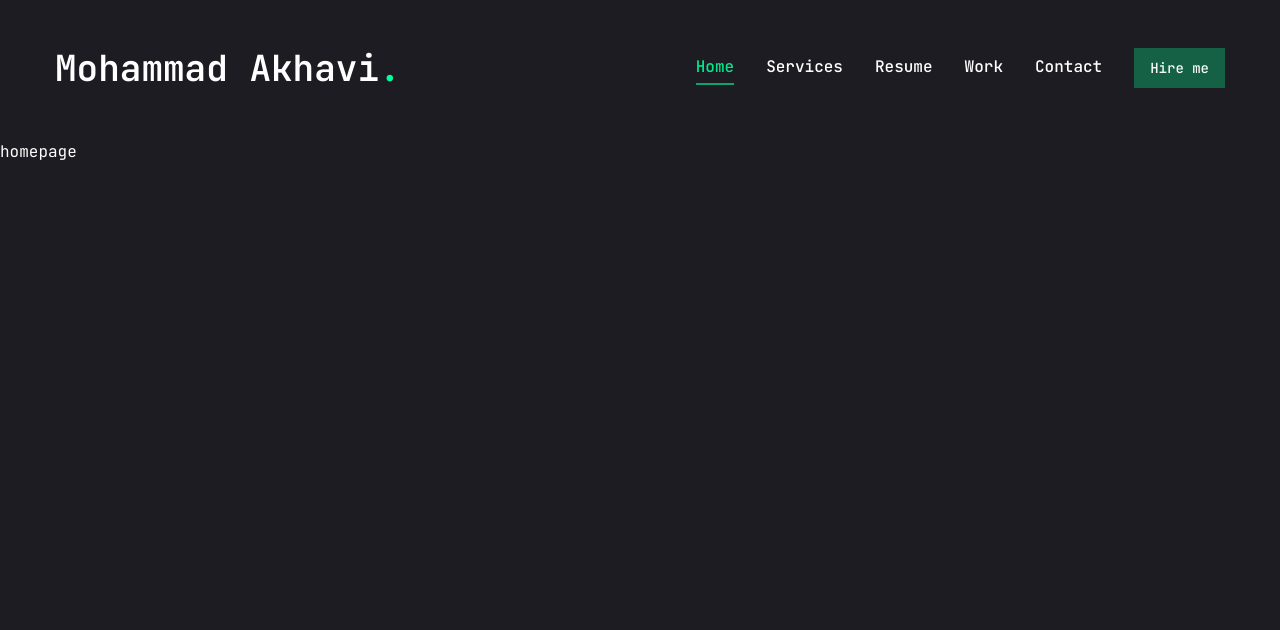
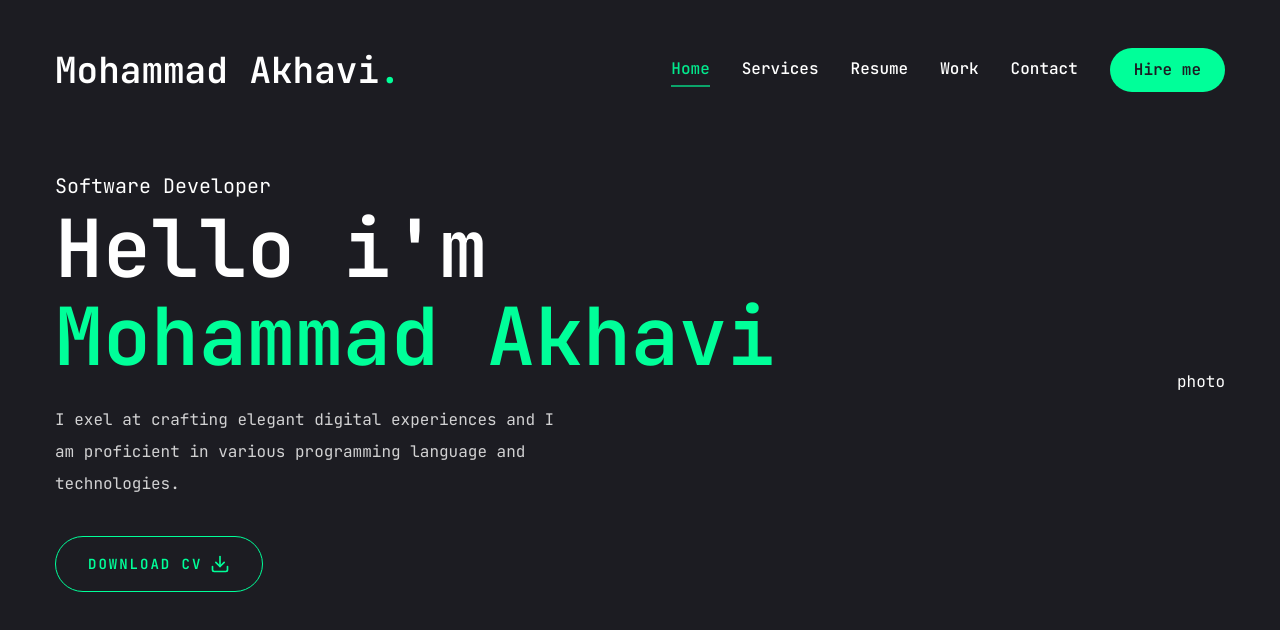
Before and after one commit to amohammad123/portfolio, a Next.js app: page / in a window 1280 px wide. Shown: the top 630 px of the page. Built offline with nearby package versions, Linux system fonts and the light colour scheme.

Commit message:
add header and header motions

```diff
--- a/app/globals.css
+++ b/app/globals.css
@@ -6,4 +6,13 @@
     body {
         @apply font-primary bg-primary text-white leading-loose
     }
+    .h1 {
+        @apply text-[48px] xl:text-[80px] leading-[1.1] font-semibold;
+    }
+    .h2 {
+        @apply text-[36px] xl:text-[48px] leading-[1.1] font-semibold;
+    }
+    .h3 {
+        @apply text-[20px] xl:text-[24px] leading-[1.1] font-semibold;
+    }
 }
--- a/app/layout.tsx
+++ b/app/layout.tsx
@@ -6,6 +6,7 @@
 // components
 import Header from "@/components/Header";
 import PageTransition from "@/components/PageTransition";
+import StairTransition from "@/components/StairTransition";
 
 const jetbrainsMono = JetBrains_Mono({
     subsets: ["latin"],
@@ -21,13 +22,10 @@
 export default function RootLayout({children,}: Readonly<{ children: React.ReactNode; }>) {
     return (
         <html lang="en">
-        <body
-            className={jetbrainsMono.variable}
-        >
+        <body className={jetbrainsMono.variable}>
         <Header/>
-        <PageTransition>
-            {children}
-        </PageTransition>
+        <StairTransition/>
+        <PageTransition>{children}</PageTransition>
         </body>
         </html>
     );
--- a/app/page.tsx
+++ b/app/page.tsx
@@ -1,7 +1,35 @@
-import Image from "next/image";
+import {Button} from "@/components/ui/button";
+import {FiDownload} from 'react-icons/fi'
 
 export default function Home() {
   return (
-    <main>homepage</main>
+    <section className={'h-full'}>
+      <div className={'container mx-auto'}>
+        <div className={'flex flex-col xl:flex-row items-center justify-between xl:py-8 xl:pb-24'}>
+
+          {/* text */}
+          <div className={'text-center xl:text-left'}>
+            <span className={'text-xl'}>Software Developer</span>
+            <h1 className={'h1 mb-6'}>Hello i'm <br/><span className={'text-accent'}>Mohammad Akhavi</span></h1>
+            <p className={'max-w-[500px] mb-9 text-white/80'}>
+              I exel at crafting elegant digital experiences and I am  proficient in various programming language
+              and technologies.
+            </p>
+          {/* btn and socials */}
+            <div>
+              <Button className={'uppercase flex items-center gap-2'}
+              size='lg'
+              variant={'outline'}
+              >
+                <span>Download CV</span>
+                <FiDownload className="text-xl"/>
+              </Button>
+            </div>
+          </div>
+          {/* photo */}
+          <div>photo</div>
+        </div>
+      </div>
+    </section>
   );
 }
--- a/components/Header.tsx
+++ b/components/Header.tsx
@@ -1,8 +1,9 @@
+'use client'
 import Link from "next/link";
 
-// components
 import Nav from "@/components/Nav";
 import {Button} from "@/components/ui/button";
+import MobileNav from "@/components/MobileNav";
 
 const Header = () => {
     return (
@@ -19,15 +20,16 @@
                 {/*  desktop nav and hire me button  */}
                 <div className="hidden xl:flex items-center gap-8">
                     <Nav/>
-                    <Link href="/contact">
-                        <Button className={'bg-accent/30 hover:bg-accent/20'}>Hire me</Button>
+                    <Link href="/">
+                        <Button>Hire me</Button>
                     </Link>
                 </div>
 
                 {/* mobile nav */}
-                <div className="xl:hidden">mobile nav</div>
+                <div className={'xl:hidden'}>
+                    <MobileNav/>
+                </div>
             </div>
-
         </header>
     );
 };
--- /dev/null
+++ b/components/MobileNav.tsx
@@ -0,0 +1,60 @@
+'use client'
+
+import {Sheet, SheetContent, SheetTrigger} from '@/components/ui/sheet'
+import {usePathname} from 'next/navigation'
+import Link from 'next/link'
+import {CiMenuFries} from 'react-icons/ci'
+
+const links = [
+    {
+        name: 'home',
+        path: '/'
+    },
+    {
+        name: 'services',
+        path: '/services'
+    },
+    {
+        name: 'resume',
+        path: '/resume'
+    },
+    {
+        name: 'work',
+        path: '/work'
+    },
+    {
+        name: 'contact',
+        path: '/contact'
+    }
+]
+
+const MobileNav = () => {
+    const pathname = usePathname()
+
+    return (
+        <Sheet>
+            <SheetTrigger className={'flex justify-center items-center'}>
+                <CiMenuFries className={'text-[32px] text-accent'}/>
+            </SheetTrigger>
+            <SheetContent className={'flex flex-col'}>
+                {/*  logo  */}
+                <div className={'mt-32 mb-40 text-center text-2xl'}>
+                    <Link href={'/'}>
+                        <h1 className={'text-4xl font-semibold'}>
+                            Mohammad<span className={'text-accent'}>.</span>
+                        </h1>
+                    </Link>
+                </div>
+                {/*  nav  */}
+                <nav className={'flex flex-col justify-center items-center gap-8'}>
+                    {links.map((link, index) => {
+                        return <Link href={link.path} key={index}
+                                     className={`${link.path == pathname && 'text-accent border-b-2 border-accent'} text-xl capitalize hover:text-accent transition-all`}>{link.name}</Link>
+                    })}
+                </nav>
+            </SheetContent>
+        </Sheet>
+    );
+};
+
+export default MobileNav;
--- a/components/Nav.tsx
+++ b/components/Nav.tsx
@@ -28,7 +28,6 @@
 
 const Nav = () => {
     const pathname = usePathname()
-    console.log(pathname)
     return (
         <div>
             <nav className={'flex gap-8'}>
--- a/components/PageTransition.tsx
+++ b/components/PageTransition.tsx
@@ -17,7 +17,7 @@
                         opacity: 0,
                         transition: {delay: 0.5, duration: 0.4, ease: "easeInOut"},
                     }}
-                    className="h-screen w-screen fixed  bg-primary/95 top-0 pointer-events-none"/>
+                    className="h-screen w-screen fixed  bg-primary top-0 pointer-events-none"/>
 
                 {children}
             </div>
--- /dev/null
+++ b/components/Stair.tsx
@@ -0,0 +1,53 @@
+import {motion} from "framer-motion";
+
+
+const stairAnimation = {
+    initial: {
+        top: "0%",
+    },
+    animate: {
+        top: "100%"
+    },
+    exit: {
+        top: ["100%", "0%"]
+    }
+}
+
+// calculate the revers index for staggered delay
+// const reverseIndex = (index: number) => {
+//     const totalSteps = 6 // number of steps
+//     return totalSteps - index - 1
+// }
+
+const Stair = () => {
+    return (
+        <>
+            {/*  render 6 motion divs, each representing a step of the stairs.
+               Each div will have the same animation defined by the stairAnimation object.
+              The delay for each div is calculated dynamically based on it's reversed index,
+              creating a staggered effect with decreasing delay for each subsequent step.
+              */}
+
+            {[...Array(1)].map((_: undefined, index: number) => {
+                return (
+                    <motion.div
+                        key={index}
+                        variants={stairAnimation}
+                        initial="initial"
+                        animate="animate"
+                        exit="exit"
+                        transition={{
+                            duration: 0.4,
+                            delay:  0.2,
+                            ease: 'easeInOut'
+                        }}
+                        className="h-full w-full bg-[#101014]/50 relative "
+                    />
+                );
+            })}
+        </>
+
+    );
+};
+
+export default Stair;
--- /dev/null
+++ b/components/StairTransition.tsx
@@ -0,0 +1,26 @@
+'use client'
+
+import {AnimatePresence, motion} from "framer-motion";
+import {usePathname} from "next/navigation";
+
+// components
+import Stair from "@/components/Stair";
+
+const StairTransition = () => {
+    const pathname = usePathname();
+    return (
+        <>
+            <AnimatePresence mode='wait'>
+                <div key={pathname}>
+                    <div className={'h-screen w-screen fixed top-0 left-0  pointer-events-none z-40 flex'}>
+                        <Stair/>
+                    </div>
+                    <motion.div className={'h-screen w-screen fixed bg-primary top-0 pointer-events-none'}
+                    initial={{ opacity: 1 }} animate={{opacity: 0, transition: {delay: 1, duration: 0.4, ease: "easeInOut"}}}/>
+                </div>
+            </AnimatePresence>
+        </>
+    );
+};
+
+export default StairTransition;
--- a/components/ui/button.tsx
+++ b/components/ui/button.tsx
@@ -5,25 +5,19 @@
 import { cn } from "@/lib/utils"
 
 const buttonVariants = cva(
-  "inline-flex items-center justify-center gap-2 whitespace-nowrap rounded-md text-sm font-medium ring-offset-white transition-colors focus-visible:outline-none focus-visible:ring-2 focus-visible:ring-slate-950 focus-visible:ring-offset-2 disabled:pointer-events-none disabled:opacity-50 [&_svg]:pointer-events-none [&_svg]:size-4 [&_svg]:shrink-0 dark:ring-offset-slate-950 dark:focus-visible:ring-slate-300",
+  'inline-flex items-center justify-center whitespace-nowrap rounded-full text-base font-semibold ring-offset-white transition-colors',
   {
     variants: {
       variant: {
-        default: "bg-slate-900 text-slate-50 hover:bg-slate-900/90 dark:bg-slate-50 dark:text-slate-900 dark:hover:bg-slate-50/90",
-        destructive:
-          "bg-red-500 text-slate-50 hover:bg-red-500/90 dark:bg-red-900 dark:text-slate-50 dark:hover:bg-red-900/90",
-        outline:
-          "border border-slate-200 bg-white hover:bg-slate-100 hover:text-slate-900 dark:border-slate-800 dark:bg-slate-950 dark:hover:bg-slate-800 dark:hover:text-slate-50",
-        secondary:
-          "bg-slate-100 text-slate-900 hover:bg-slate-100/80 dark:bg-slate-800 dark:text-slate-50 dark:hover:bg-slate-800/80",
-        ghost: "hover:bg-slate-100 hover:text-slate-900 dark:hover:bg-slate-800 dark:hover:text-slate-50",
-        link: "text-slate-900 underline-offset-4 hover:underline dark:text-slate-50",
+        default: "bg-accent text-primary hover:bg-accent-hover",
+          primary: 'bg-primary text-white',
+          outline: 'border border-accent bg-transparent text-accent hove:bg-accent hover:text-primary'
+
       },
       size: {
-        default: "h-10 px-4 py-2",
-        sm: "h-9 rounded-md px-3",
-        lg: "h-11 rounded-md px-8",
-        icon: "h-10 w-10",
+        default: "h-[44px] px-6",
+        sm: "h-[48px] px-6",
+        lg: "h-[56px] px-8 text-sm uppercase tracking-[2px]",
       },
     },
     defaultVariants: {
--- a/package.json
+++ b/package.json
@@ -22,6 +22,7 @@
     "next": "15.1.4",
     "react": "^19.0.0",
     "react-dom": "^19.0.0",
+    "react-icons": "^5.4.0",
     "tailwind-merge": "^2.6.0",
     "tailwindcss-animate": "^1.0.7"
   },
```
Also changed, not shown: components/ui/sheet.tsx (+16 -14 lines), 1 other file (tests, documents, lock files or other folders).
